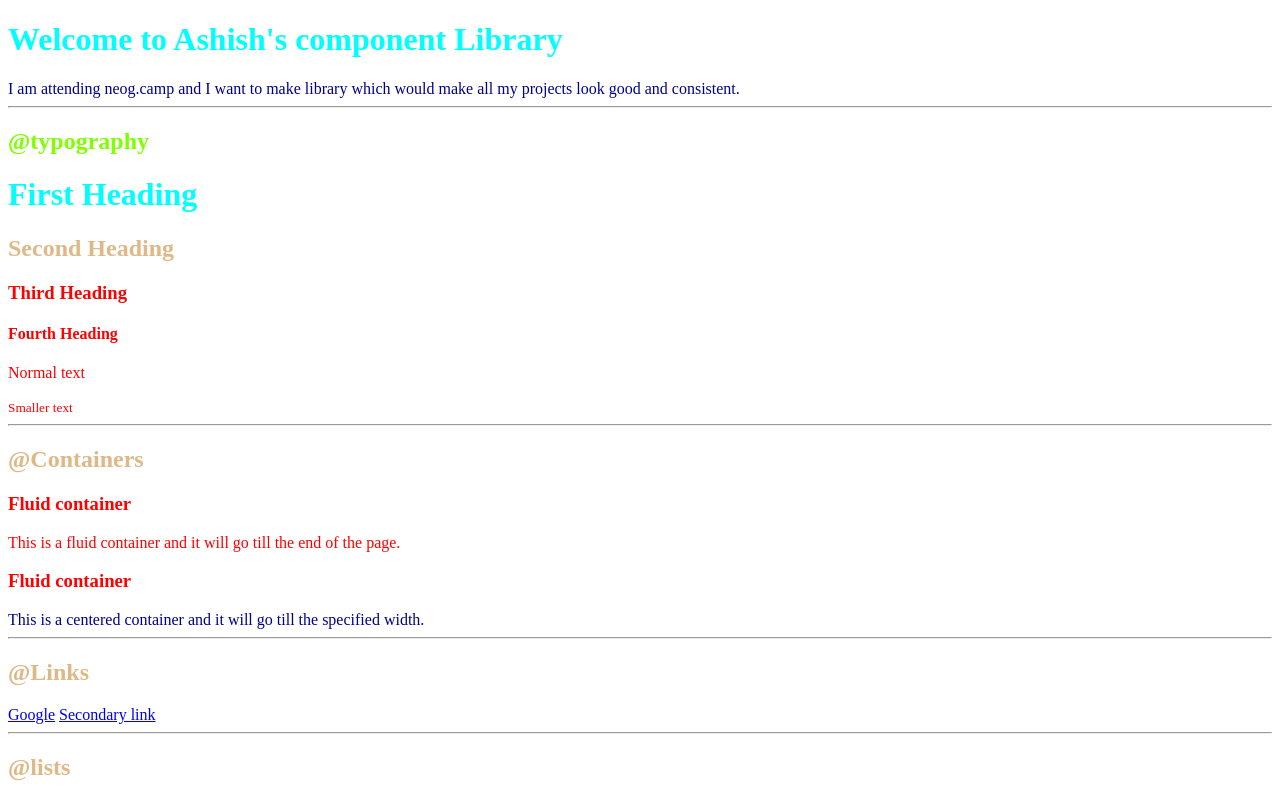
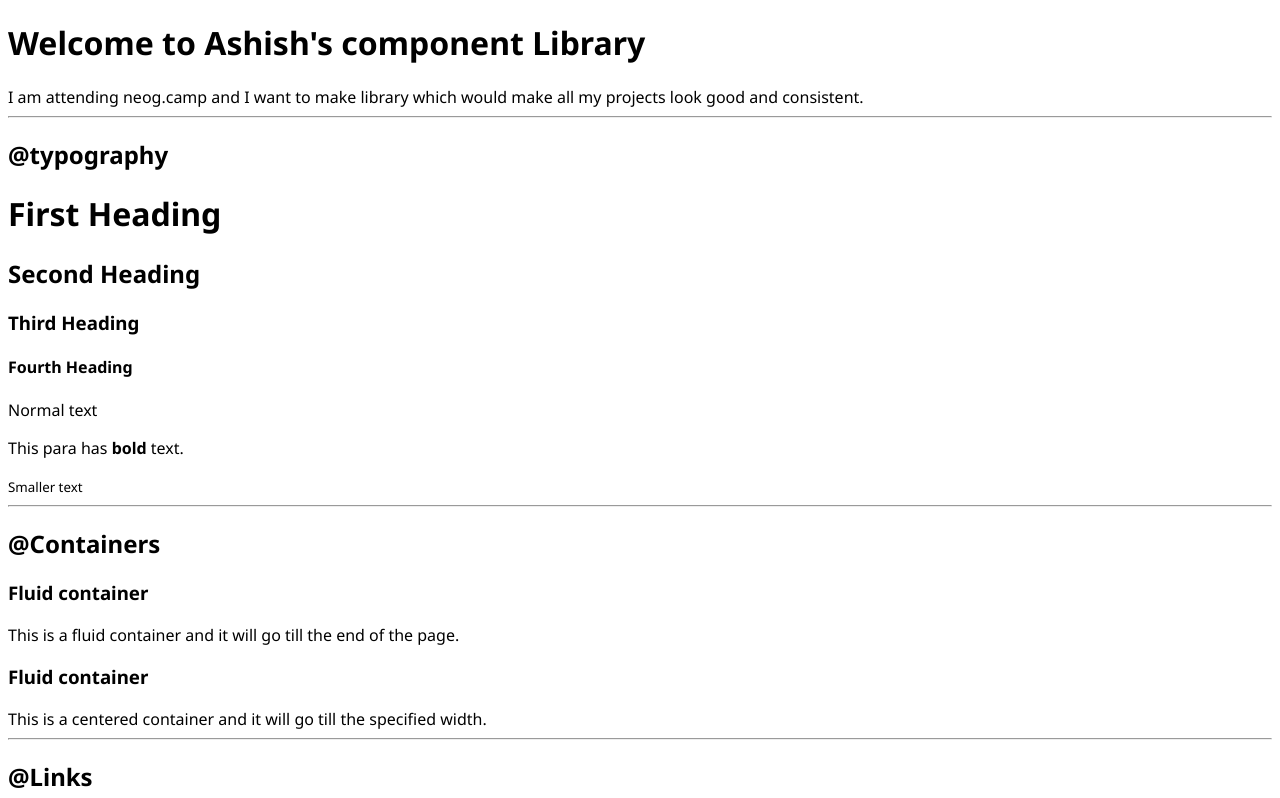
Before and after one commit to ashishdk/Ashish_component_library_with_Neog-camp_3, a plain HTML site: page index.html in a window 1280 px wide. Shown: the top 798 px of the page. Drawn offline with Linux system fonts and the light colour scheme.

Commit message:
Typography done

```diff
--- a/index.html
+++ b/index.html
@@ -6,26 +6,20 @@
     <meta http-equiv="X-UA-Compatible" content="IE=edge">
     <meta name="viewport" content="width=device-width, initial-scale=1.0">
     <title>Component Library</title>
-    <!--<style>
-        body
-        {
-            color:green
-         }
-    </style>-->
-</head>
+    </head>
 <link href="styles.css" rel=stylesheet>
 <body>
     <h1>Welcome to Ashish's component Library</h1>
-    <!--style="color:red"-->
-    <p1 class="para">I am attending neog.camp and I want to make library which would make all my projects look good and consistent.
+        <p1>I am attending neog.camp and I want to make library which would make all my projects look good and consistent.
     </p1>
     <hr>
-    <h2 id="ash">@typography</h2>
+    <h2>@typography</h2>
     <h1>First Heading</h1>
     <h2>Second Heading</h2>
     <h3>Third Heading</h3>
     <h4>Fourth Heading</h4>
     <p>Normal text</p>
+    <p>This para has <strong>bold</strong> text.</p>
     <small>Smaller text</small>
     <hr>
 
@@ -34,7 +28,7 @@
     <div>This is a fluid container and it will go till the end of the page.</div>
 
     <h3>Fluid container</h3>
-    <div class="para">This is a centered container and it will go till the specified width.</div>
+    <div>This is a centered container and it will go till the specified width.</div>
 
     <hr>
     <h2>@Links</h2>
--- a/styles.css
+++ b/styles.css
@@ -1,15 +1,4 @@
+@import url('https://fonts.googleapis.com/css2?family=Noto+Sans:wght@400;700&display=swap');
 body{
-    color: red;
-}
-h1{
-    color:aqua;
-}
-h2{
-    color:burlywood;
-}
-#ash{
-    color:chartreuse;
-}
-.para{
-    color:darkblue;
-}
+    font-family: 'Noto Sans', sans-serif;
+    }
```
